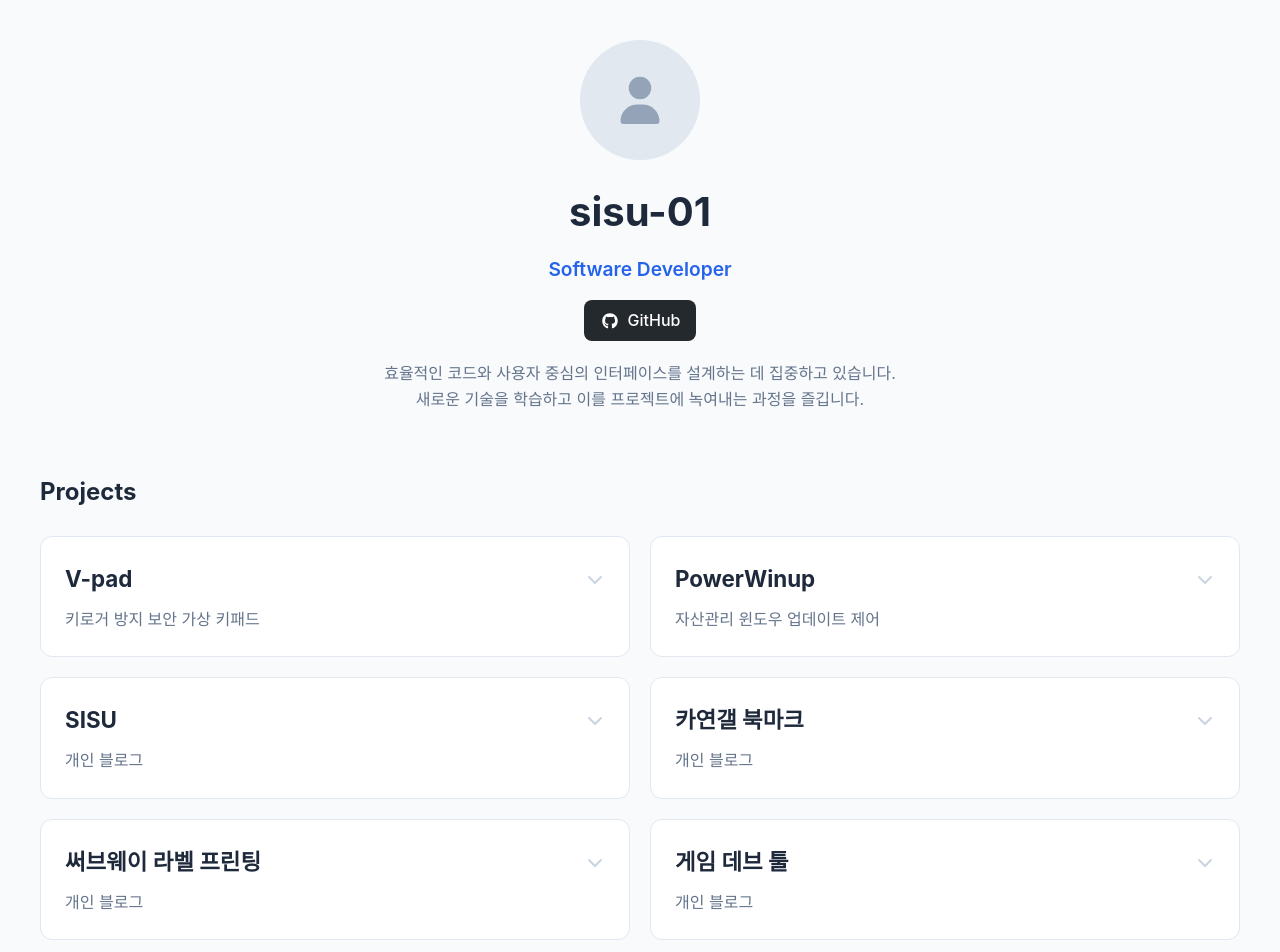
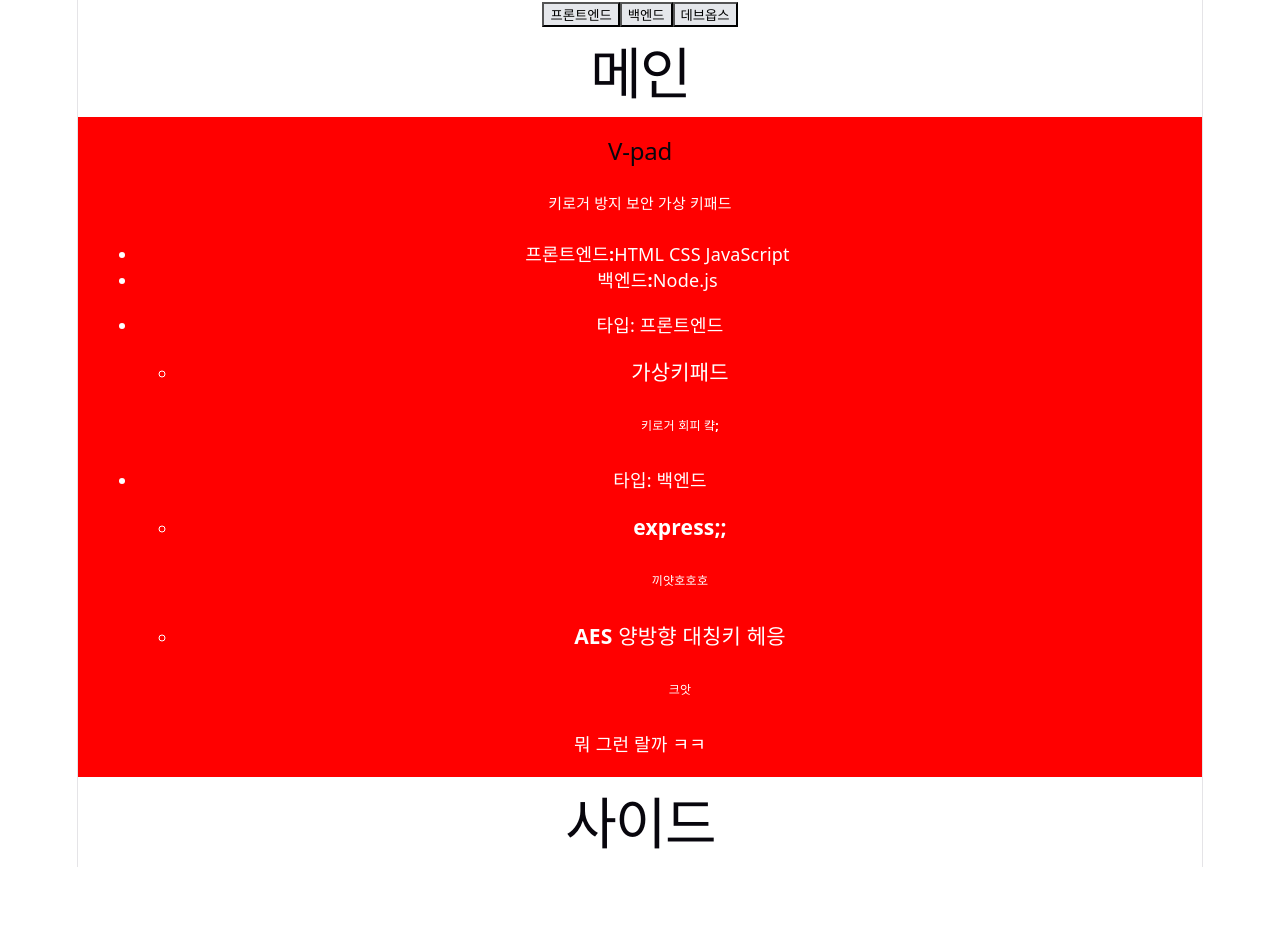
Before and after one commit to sisu-01/sisu-01.github.io, a React (Vite) app: page / in a window 1280 px wide. Shown: the top 952 px of the page. After the commit the page ends 867 px from the top, so only its background shows below. Built offline with nearby package versions, Linux system fonts and the light colour scheme.

Commit message:
몬가 많다

```diff
--- a/src/App.tsx
+++ b/src/App.tsx
@@ -1,87 +1,47 @@
 import { useState } from 'react';
 import './App.css'; // 1. 일반 CSS 임포트로 변경
-import { FontAwesomeIcon } from '@fortawesome/react-fontawesome';
-import { faChevronDown, faUser } from '@fortawesome/free-solid-svg-icons';
-import { faGithub } from '@fortawesome/free-brands-svg-icons';
+import CategoryToggle from './components/CategoryToggle';
+import Project from './components/Project';
 import { PROJECTS } from './projects';
+import type { ProjectType } from './types';
+
+const getProjectList = (project: ProjectType[]) => {
+  const mainList = [];
+  const sideList = [];
+  for (const p of project) {
+    if (p.isMain) {
+      mainList.push(p)
+    } else {
+      sideList.push(p)
+    }
+  }
+  return {mainList: mainList, sideList: sideList}
+}
 
 function App() {
-  const [openIds, setOpenIds] = useState<Set<number>>(() => new Set());
-
-  const toggleProject = (id: number) => {
-    setOpenIds((prev) => {
-      const next = new Set(prev);
-      if (next.has(id)) next.delete(id);
-      else next.add(id);
-      return next;
-    });
-  };
+  const projectList = getProjectList(PROJECTS);
+  const [getCategories, setCategories] = useState<string[]>([]);
 
   return (
-    <div className="container"> {/* 2. className을 일반 문자열로 수정 */}
-      <header className="header">
-        <div className="profile-img">
-          <FontAwesomeIcon icon={faUser} />
-        </div>
-        <h1 className="title">sisu-01</h1>
-        <div className="subtitle">Software Developer</div>
-
-        <div style={{ marginTop: '15px' }}>
-          <a href="https://github.com/sisu-01" target="_blank" rel="noreferrer" className="github-btn">
-            <FontAwesomeIcon icon={faGithub} /> <span>GitHub</span>
-          </a>
-        </div>
-
-        <p className="intro">
-          효율적인 코드와 사용자 중심의 인터페이스를 설계하는 데 집중하고 있습니다. <br />
-          새로운 기술을 학습하고 이를 프로젝트에 녹여내는 과정을 즐깁니다.
-        </p>
-      </header>
-
-      <section className="project-list">
-        <h2 style={{ marginBottom: '25px' }}>Projects</h2>
-        <div className="project-grid">
-          {PROJECTS.map((project) => {
-            const isOpen = openIds.has(project.id);
-            return (
-            <div
-              key={project.id}
-              className={`project-card ${isOpen ? 'active' : ''}`}
-              onClick={() => toggleProject(project.id)}
-            >
-              <div className="project-header">
-                <h3 className="project-title">{project.title}</h3>
-                <FontAwesomeIcon
-                  icon={faChevronDown}
-                  className={`arrow ${isOpen ? 'active' : ''}`}
-                />
-              </div>
-              <p className="project-summary">{project.summary}</p>
-
-              <div className="project-detail">
-                <div>
-                  {project.tags.map(tag => (
-                    <span key={tag} className="tag">{tag}</span>
-                  ))}
-                </div>
-                <p>{project.description}</p>
-                {project.repoUrl?.trim() ? (
-                  <a
-                    href={project.repoUrl}
-                    target="_blank"
-                    rel="noreferrer"
-                    className="repo-link"
-                    onClick={(e) => e.stopPropagation()}
-                  >
-                    <FontAwesomeIcon icon={faGithub} /> View Repository →
-                  </a>
-                ) : null}
-              </div>
-            </div>
-            );
-          })}
-        </div>
-      </section>
+    <div>
+      <CategoryToggle getCategories={getCategories} setCategories={setCategories} />
+      <div>
+        {getCategories.map((c) => (
+          <span key={c}>{c}</span>
+        ))}
+      </div>
+      <h1>메인</h1>
+      <div>
+        {projectList["mainList"].map((project) => (
+          <Project key={project.id} project={project} isMain={true}/>
+        ))}
+      </div>
+      <h1>사이드</h1>
+      <div>
+        {projectList["sideList"].map((project) => (
+          <Project key={project.id} project={project} isMain={false}/>
+        ))}
+      </div>
     </div>
   );
 }
--- /dev/null
+++ b/src/components/CategoryToggle.tsx
@@ -0,0 +1,39 @@
+import type { Dispatch, SetStateAction } from "react";
+import { CATEGORIES } from "../types";
+
+interface CategoryToggleProps {
+  getCategories: string[];
+  setCategories: Dispatch<SetStateAction<string[]>>;
+}
+
+const CategoryToggle = ({ getCategories, setCategories }: CategoryToggleProps) => {
+
+  const toggleCategory = (category: string) => {
+    if (getCategories.includes(category)) {
+      // 이미 있으면 제거 (끄기)
+      setCategories(getCategories.filter((c) => c !== category));
+    } else {
+      // 없으면 추가 (켜기)
+      setCategories([...getCategories, category]);
+    }
+  };
+
+  return (
+    <div>
+      {CATEGORIES.map((cat) => (
+        <button
+          key={cat}
+          onClick={() => toggleCategory(cat)}
+          style={{
+            backgroundColor: getCategories.includes(cat) ? "#3B82F6" : "#E5E7EB",
+            color: getCategories.includes(cat) ? "white" : "black",
+          }}
+        >
+          {cat}
+        </button>
+      ))}
+    </div>
+  );
+};
+
+export default CategoryToggle;
--- /dev/null
+++ b/src/components/Project.tsx
@@ -0,0 +1,34 @@
+import type { ProjectType } from "../types";
+import TechStack from "./TechStack";
+
+interface ProjectProps {
+  project: ProjectType;
+  isMain: boolean;
+}
+
+const Project = ({ project, isMain }: ProjectProps) => {
+  return (
+    <div
+      style={{
+        backgroundColor: isMain ? "red" : "blue",
+        padding: "20px", // 가독성을 위해 패딩 추가
+        color: "white"   // 배경색 대비 글자색 설정
+      }}>
+      <h2>{project.title}</h2>
+      <h5>{project.summary}</h5>
+      {project.repoUrl && (
+        <a href={project.repoUrl} target="_blank" rel="noopener noreferrer">
+          링크
+        </a>
+      )}
+      <div>
+        <div>
+          <TechStack techStack={project.techStack}/>
+          {project.etc}
+        </div>
+      </div>
+    </div>
+  );
+}
+
+export default Project;
--- /dev/null
+++ b/src/components/TechStack.tsx
@@ -0,0 +1,44 @@
+import type { StackDetail, Type } from "../types";
+
+interface TechStackProps {
+  techStack: StackDetail[];
+}
+
+const TechStack = ({ techStack }: TechStackProps) => {
+  const tags: Partial<Record<Type, string[]>> = {};
+  for (const s of techStack) {
+    tags[s.type] = s.tags;
+  }
+  console.log(tags);
+  return (
+    <div>
+      <ul>
+        {Object.entries(tags).map(([key, value]) => (
+          <li key={key}>
+            <strong>{key}:</strong>
+            {value?.map((tag) => (
+              <span key={tag}>{tag}&nbsp;</span>
+            ))}
+          </li>
+        ))}
+      </ul>
+      <ul>
+      {techStack.map((stack) => (
+        <li key={stack.type}>
+          타입: {stack.type}
+          <ul>
+            {stack.contents.map((content) => (
+              <li>
+                <h3>{content.features}</h3>
+                <h6>{content.description}</h6>
+              </li>
+            ))}
+          </ul>
+        </li>
+      ))}
+      </ul>
+    </div>
+  );
+}
+
+export default TechStack;
--- a/src/index.css
+++ b/src/index.css
@@ -1,174 +1,111 @@
 :root {
-    --primary-color: #2563eb;
-    --bg-color: #f8fafc;
-    --text-color: #1e293b;
-    --card-bg: #ffffff;
-    --github-color: #24292e;
+  --text: #6b6375;
+  --text-h: #08060d;
+  --bg: #fff;
+  --border: #e5e4e7;
+  --code-bg: #f4f3ec;
+  --accent: #aa3bff;
+  --accent-bg: rgba(170, 59, 255, 0.1);
+  --accent-border: rgba(170, 59, 255, 0.5);
+  --social-bg: rgba(244, 243, 236, 0.5);
+  --shadow:
+    rgba(0, 0, 0, 0.1) 0 10px 15px -3px, rgba(0, 0, 0, 0.05) 0 4px 6px -2px;
+
+  --sans: system-ui, 'Segoe UI', Roboto, sans-serif;
+  --heading: system-ui, 'Segoe UI', Roboto, sans-serif;
+  --mono: ui-monospace, Consolas, monospace;
+
+  font: 18px/145% var(--sans);
+  letter-spacing: 0.18px;
+  color-scheme: light dark;
+  color: var(--text);
+  background: var(--bg);
+  font-synthesis: none;
+  text-rendering: optimizeLegibility;
+  -webkit-font-smoothing: antialiased;
+  -moz-osx-font-smoothing: grayscale;
+
+  @media (max-width: 1024px) {
+    font-size: 16px;
+  }
+}
+
+@media (prefers-color-scheme: dark) {
+  :root {
+    --text: #9ca3af;
+    --text-h: #f3f4f6;
+    --bg: #16171d;
+    --border: #2e303a;
+    --code-bg: #1f2028;
+    --accent: #c084fc;
+    --accent-bg: rgba(192, 132, 252, 0.15);
+    --accent-border: rgba(192, 132, 252, 0.5);
+    --social-bg: rgba(47, 48, 58, 0.5);
+    --shadow:
+      rgba(0, 0, 0, 0.4) 0 10px 15px -3px, rgba(0, 0, 0, 0.25) 0 4px 6px -2px;
+  }
+
+  #social .button-icon {
+    filter: invert(1) brightness(2);
+  }
+}
+
+#root {
+  width: 1126px;
+  max-width: 100%;
+  margin: 0 auto;
+  text-align: center;
+  border-inline: 1px solid var(--border);
+  min-height: 100svh;
+  display: flex;
+  flex-direction: column;
+  box-sizing: border-box;
 }
 
 body {
-    font-family: 'Pretendard', -apple-system, BlinkMacSystemFont, system-ui, Roboto, sans-serif;
-    background-color: var(--bg-color);
-    color: var(--text-color);
-    line-height: 1.6;
-    margin: 0;
-    padding: 40px 20px;
+  margin: 0;
 }
 
-.container {
-    max-width: 1200px;
-    margin: 0 auto;
+h1,
+h2 {
+  font-family: var(--heading);
+  font-weight: 500;
+  color: var(--text-h);
 }
 
-/* 1. 프로필 & 2. 자기소개 */
-header {
-    text-align: center;
-    margin-bottom: 60px;
+h1 {
+  font-size: 56px;
+  letter-spacing: -1.68px;
+  margin: 32px 0;
+  @media (max-width: 1024px) {
+    font-size: 36px;
+    margin: 20px 0;
+  }
+}
+h2 {
+  font-size: 24px;
+  line-height: 118%;
+  letter-spacing: -0.24px;
+  margin: 0 0 8px;
+  @media (max-width: 1024px) {
+    font-size: 20px;
+  }
+}
+p {
+  margin: 0;
 }
 
-.profile-img {
-    width: 120px;
-    height: 120px;
-    border-radius: 50%;
-    background: #e2e8f0;
-    margin: 0 auto 20px;
-    display: flex;
-    align-items: center;
-    justify-content: center;
-    font-size: 3rem;
-    color: #94a3b8;
+code,
+.counter {
+  font-family: var(--mono);
+  display: inline-flex;
+  border-radius: 4px;
+  color: var(--text-h);
 }
 
-h1 { margin: 10px 0; font-size: 2.5rem; }
-.subtitle { color: var(--primary-color); font-weight: 600; font-size: 1.2rem; }
-.intro { max-width: 600px; margin: 20px auto; color: #64748b; }
-
-/* 프로필 GitHub 링크 스타일 */
-.profile-links {
-    margin-top: 15px;
+code {
+  font-size: 15px;
+  line-height: 135%;
+  padding: 4px 8px;
+  background: var(--code-bg);
 }
-.github-btn {
-    display: inline-flex;
-    align-items: center;
-    gap: 8px;
-    background: var(--github-color);
-    color: white;
-    padding: 8px 16px;
-    border-radius: 8px;
-    text-decoration: none;
-    font-weight: 500;
-    transition: opacity 0.2s;
-}
-.github-btn:hover { opacity: 0.9; }
-
-/* 3. 프로젝트 목록 */
-.project-list {
-    display: block;
-}
-
-.project-grid {
-    display: grid;
-    grid-template-columns: repeat(2, minmax(0, 1fr));
-    gap: 20px;
-    /* 같은 행에서 한 카드만 펼쳐도, 옆 카드는 본인 콘텐츠 높이만 유지 */
-    align-items: start;
-}
-
-@media (max-width: 768px) {
-    .project-grid {
-        grid-template-columns: 1fr;
-    }
-}
-
-.project-card {
-    background: var(--card-bg);
-    border-radius: 12px;
-    padding: 24px;
-    border: 1px solid #e2e8f0;
-    cursor: pointer;
-    display: flex;
-    flex-direction: column;
-    transition: transform 0.22s cubic-bezier(0.33, 1, 0.68, 1), box-shadow 0.22s cubic-bezier(0.33, 1, 0.68, 1), border-color 0.22s ease-out;
-    overflow: hidden;
-}
-
-.project-card:hover {
-    transform: translateY(-4px);
-    box-shadow: 0 12px 24px -10px rgba(0,0,0,0.1);
-    border-color: var(--primary-color);
-}
-
-.project-header {
-    display: flex;
-    justify-content: space-between;
-    align-items: center;
-}
-
-.project-title {
-    font-size: 1.4rem;
-    font-weight: 700;
-    margin: 0;
-}
-
-.project-summary {
-    margin: 10px 0 0 0;
-    color: #64748b;
-}
-
-.project-detail {
-    display: flex;
-    flex-direction: column;
-    max-height: 0;
-    opacity: 0;
-    overflow: hidden;
-    margin-top: 0;
-    padding-top: 0;
-    border-top: none;
-    transition:
-        max-height 0.22s cubic-bezier(0.33, 1, 0.68, 1),
-        opacity 0.14s ease-out,
-        margin-top 0.18s ease-out,
-        padding-top 0.18s ease-out;
-}
-
-.project-card.active .project-detail {
-    flex: 1;
-    max-height: min(120vh, 1600px);
-    opacity: 1;
-    margin-top: 20px;
-    padding-top: 20px;
-    border-top: 1px solid #f1f5f9;
-    transition:
-        max-height 0.24s cubic-bezier(0.33, 1, 0.68, 1),
-        opacity 0.16s ease-out 0.02s,
-        margin-top 0.18s ease-out,
-        padding-top 0.18s ease-out;
-}
-
-.tag {
-    display: inline-block;
-    background: #eff6ff;
-    color: var(--primary-color);
-    padding: 4px 12px;
-    border-radius: 20px;
-    font-size: 0.85rem;
-    margin-right: 8px;
-    margin-bottom: 8px;
-}
-
-/* 프로젝트 상세 GitHub 링크 */
-.repo-link {
-    display: inline-flex;
-    align-items: center;
-    gap: 6px;
-    margin-top: auto;
-    padding-top: 15px;
-    color: var(--github-color);
-    text-decoration: none;
-    font-weight: 600;
-    font-size: 0.95rem;
-}
-.repo-link:hover { text-decoration: underline; }
-
-.arrow { transition: transform 0.2s cubic-bezier(0.33, 1, 0.68, 1); color: #cbd5e1; }
-.project-card.active .arrow { transform: rotate(180deg); }
--- a/src/projects.ts
+++ b/src/projects.ts
@@ -1,70 +1,137 @@
 // src/projects.ts
+import type { ProjectType } from "./types";
 
-export interface Project {
-  id: number;
-  title: string;
-  summary: string;
-  tags: string[];
-  description: string;
-  repoUrl: string;
-}
 
-export const PROJECTS: Project[] = [
+export const PROJECTS: ProjectType[] = [
   {
     id: 1,
     title: "V-pad",
     summary: "키로거 방지 보안 가상 키패드",
-    tags: ["Javascript", "Node.js", "Linux", "Apache"],
-    description: "",
+    isMain: true,
+    techStack: [
+      {
+        type: "프론트엔드",
+        tags: ["HTML", "CSS", "JavaScript"],
+        contents: [
+          {
+            features: "가상키패드",
+            description: "키로거 회피 컄;",
+          },
+        ]
+      },
+      {
+        type: "백엔드",
+        tags: ["Node.js"],
+        contents: [
+          {
+            features: "express;;",
+            description: "끼얏호호호"
+          },
+          {
+            features: "AES 양방향 대칭키 헤응",
+            description: "크앗"
+          }
+        ]
+      }
+    ],
+    // tags: [, "", "", "Linux", "Apache"],
+    etc: "뭐 그런 랄까 ㅋㅋ",
     repoUrl: ""
   },
-  {
-    id: 2,
-    title: "PowerWinup",
-    summary: "자산관리 윈도우 업데이트 제어",
-    tags: ["HTML", "CSS", "Javascript", "Java", "Spring", "Websocket", "MariaDB", "Linux", "Tomcat", "Apache"],
-    description: "진짜입",
-    repoUrl: ""
-  },
-  {
-    id: 3,
-    title: "SISU",
-    summary: "개인 블로그",
-    tags: ["HTML", "CSS", "Javascript", "Python", "Django", "MariaDB", "Linux", "Nginx", "Docker"],
-    description: "ㅋㅋ긔",
-    repoUrl: ""
-  },
-  {
-    id: 4,
-    title: "카연갤 북마크",
-    summary: "개인 블로그",
-    tags: ["HTML", "CSS", "Javascript", "React", "Next.js", "Python", "MongoDB", "Linux", "Docker"],
-    description: "ㅋㅋ긔",
-    repoUrl: ""
-  },
-  {
-    id: 4,
-    title: "써브웨이 라벨 프린팅",
-    summary: "개인 블로그",
-    tags: ["HTML", "CSS", "Javascript", "React", "Next.js", "Python", "MongoDB", "Linux", "Docker"],
-    description: "ㅋㅋ긔",
-    repoUrl: ""
-  },
-  {
-    id: 4,
-    title: "게임 데브 툴",
-    summary: "개인 블로그",
-    tags: ["HTML", "CSS", "Javascript", "React", "Next.js", "Python", "MongoDB", "Linux", "Docker"],
-    description: "ㅋㅋ긔",
-    repoUrl: ""
-  },
-  {
-    id: 4,
-    title: "도전! 롤든벨",
-    summary: "개인 블로그",
-    tags: ["HTML", "CSS", "Javascript", "React", "Next.js", "Python", "MongoDB", "Linux", "Docker"],
-    description: "ㅋㅋ긔",
-    repoUrl: ""
-  },
+  // {
+  //   id: 2,
+  //   title: "몰래 만든 사이드 ㅋㅋ",
+  //   summary: "으햐햐햐햣",
+  //   isMain: false,
+  //   techStack: [
+  //     {
+  //       type: "데브옵스",
+  //       tags: ["Docker"],
+  //       contents: [
+  //         {
+  //           features: "도커가 자동으로 꺼짐;",
+  //           description: "이게 맞나 슈슝",
+  //         }
+  //       ]
+  //     }
+  //   ],
+  //   // tags: [, "JavaScript", "Node.js", "Linux", "Apache"],
+  //   etc: "그 없",
+  //   repoUrl: ""
+  // },
+  // {
+  //   id: 3,
+  //   title: "지구정복해킹툴",
+  //   summary: "이거 있으면 지구 멸망",
+  //   isMain: true,
+  //   techStack: [
+  //     {
+  //       type: "백엔드",
+  //       tags: ["Python"],
+  //       contents: [
+  //         {
+  //           features: "사람 머리에 짜장면 소환",
+  //           description: "마법으로 구현했습니다 굳굳",
+  //         }
+  //       ]
+  //     }
+  //   ],
+  //   // tags: [, "JavaScript", "Node.js", "Linux", "Apache"],
+  //   etc: "너만 쓰세요 ㅎㅎ",
+  //   repoUrl: "https://www.naver.com"
+  // },
 
+
+
+
+
+
+  // {
+  //   id: 2,
+  //   title: "PowerWinup",
+  //   summary: "자산관리 및 윈도우 업데이트 제어",
+  //   tags: ["HTML", "CSS", "JavaScript", "Java", "Spring", "Websocket", "MariaDB", "Linux", "Tomcat", "Apache"],
+  //   description: "진짜입",
+  //   repoUrl: ""
+  // },
+  // {
+  //   id: 3,
+  //   title: "SISU",
+  //   summary: "개인 블로그",
+  //   tags: ["HTML", "CSS", "JavaScript", "Python", "Django", "MariaDB", "Linux", "Nginx", "Docker"],
+  //   description: "ㅋㅋ긔",
+  //   repoUrl: "https://github.com/sisu-01/sisu2"
+  // },
+  // {
+  //   id: 4,
+  //   title: "카연갤 북마크",
+  //   summary: "파편화된 만화들을 군집화",
+  //   tags: ["HTML", "CSS", "JavaScript", "React", "Next.js", "Python", "MongoDB", "Linux", "Docker"],
+  //   description: "ㅋㅋ긔",
+  //   repoUrl: "https://github.com/sisu-01/cartoon_nextjs"
+  // },
+  // {
+  //   id: 5,
+  //   title: "써브웨이 라벨 프린팅",
+  //   summary: "써브웨이 재고 관리 도움",
+  //   tags: ["HTML", "CSS", "JavaScript", "React"],
+  //   description: "ㅋㅋ긔",
+  //   repoUrl: "https://github.com/sisu-01/subway-label-printer"
+  // },
+  // {
+  //   id: 6,
+  //   title: "게임 데브 툴",
+  //   summary: "게임 개발 협업 웹서비스",
+  //   tags: ["HTML", "CSS", "JavaScript", "Next.js", "MongoDB", ],
+  //   description: "ㅋㅋ긔",
+  //   repoUrl: "https://github.com/sisu-01/game-dev-coop"
+  // },
+  // {
+  //   id: 7,
+  //   title: "도전! 롤든벨",
+  //   summary: "리그 오브 레전드 실력 향상 퀴즈",
+  //   tags: ["HTML", "CSS", "TypeScript", "React", "Next.js", "Python", "Redis", "Linux", "Docker"],
+  //   description: "ㅋㅋ긔",
+  //   repoUrl: "https://github.com/sisu-01/lol_nextjs"
+  // },
 ];
--- /dev/null
+++ b/src/types.ts
@@ -0,0 +1,19 @@
+export const CATEGORIES = ["프론트엔드", "백엔드", "데브옵스"] as const;
+export type Type = (typeof CATEGORIES)[number];
+export type StackDetail = {
+  type: Type;
+  tags: string[];
+  contents: {
+    features: string;
+    description: string;
+  }[];
+}
+export type ProjectType = {
+  id: number;
+  title: string;
+  summary: string;
+  isMain: boolean;
+  techStack: StackDetail[];
+  etc: string;
+  repoUrl: string;
+}
```
Also changed, not shown: src/App.css (line endings or trailing spaces).
